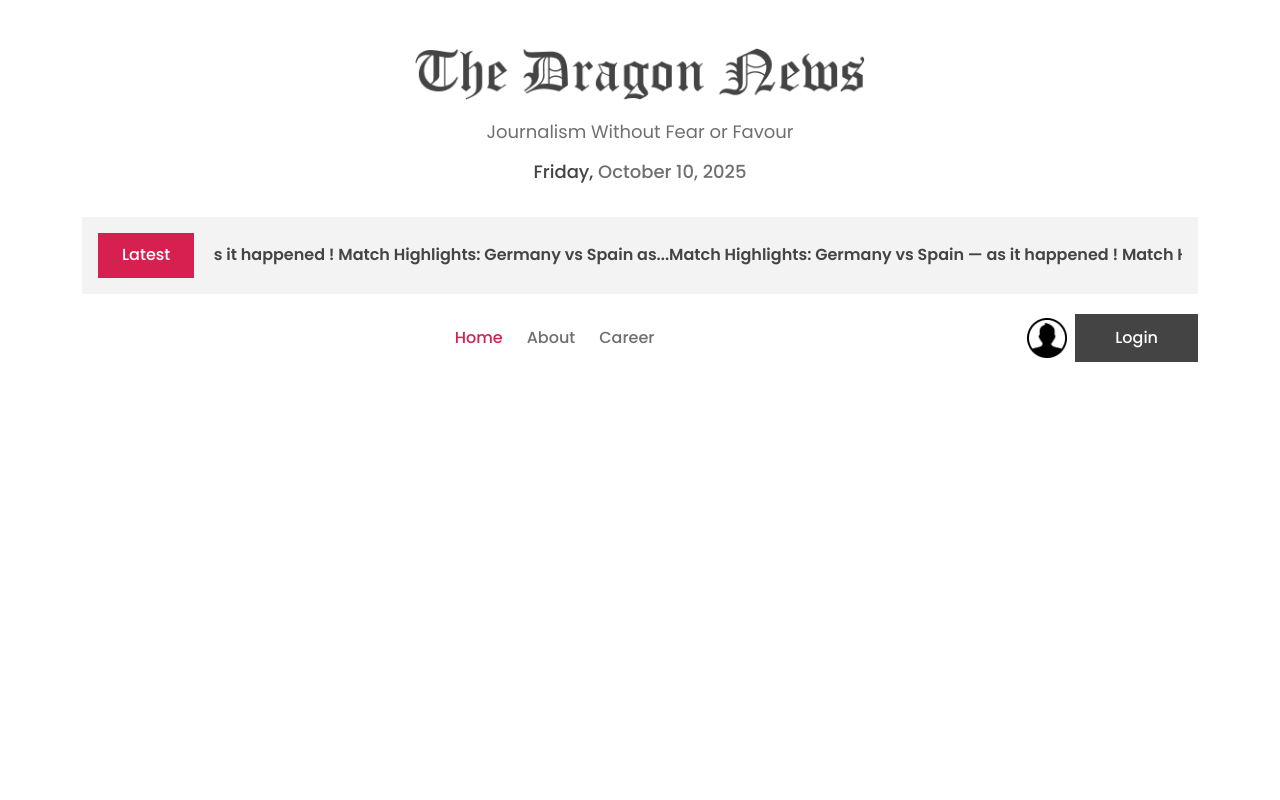
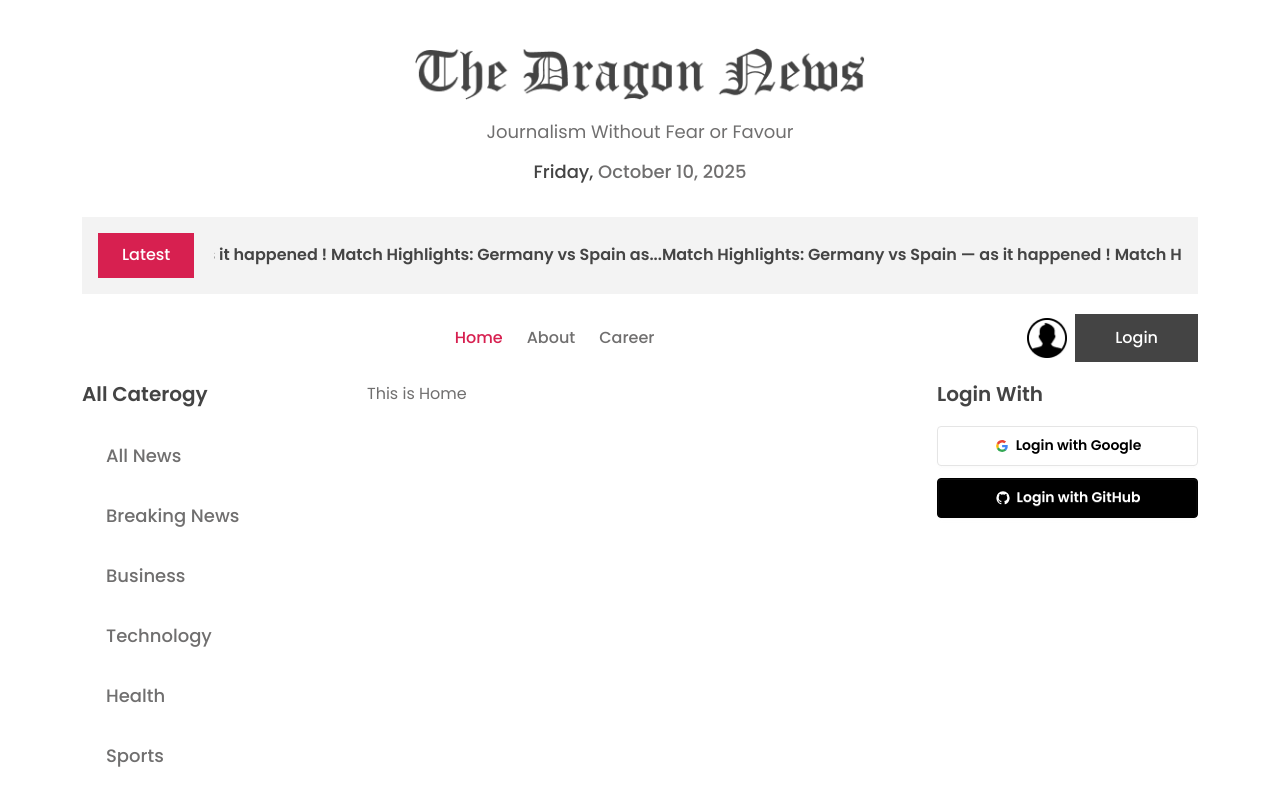
Before and after one commit to AbrarulRhythm/dragon-news, a React (Vite) app: page / in a window 1280 px wide. Shown: the top 800 px of the page. Built offline with nearby package versions, Linux system fonts and the light colour scheme.

Commit message:
load news data

```diff
--- a/package.json
+++ b/package.json
@@ -15,6 +15,7 @@
     "react": "^19.1.1",
     "react-dom": "^19.1.1",
     "react-fast-marquee": "^1.6.5",
+    "react-icons": "^5.5.0",
     "react-router": "^7.9.4",
     "tailwindcss": "^4.1.14"
   },
--- /dev/null
+++ b/src/components/Categories/Categories.jsx
@@ -0,0 +1,35 @@
+import React, { use } from 'react';
+import { NavLink } from 'react-router';
+
+const fetchCategory = async () => {
+    const res = await fetch('/categories.json');
+    return res.json();
+}
+const categoryPromise = fetchCategory();
+
+const Categories = () => {
+    const categories = use(categoryPromise);
+
+    return (
+        <div>
+            <h2 className='text-dark-2 text-xl font-semibold mb-5'>All Caterogy</h2>
+            <div className='category-link grid grid-cols-1'>
+                {
+                    categories.map((category) => {
+                        return (
+                            <NavLink
+                                to={`/category/${category.id}`}
+                                key={category.id}
+                                className='text-lg py-4 pl-6 pr-4 rounded-md font-medium'
+                            >
+                                {category.name}
+                            </NavLink>
+                        )
+                    })
+                }
+            </div>
+        </div>
+    );
+};
+
+export default Categories;
--- /dev/null
+++ b/src/components/HomeLayout/LeftAside.jsx
@@ -0,0 +1,14 @@
+import React, { Suspense } from 'react';
+import Categories from '../Categories/Categories';
+
+const LeftAside = () => {
+    return (
+        <>
+            <Suspense fallback={<span>Loading...</span>}>
+                <Categories></Categories>
+            </Suspense>
+        </>
+    );
+};
+
+export default LeftAside;
--- /dev/null
+++ b/src/components/HomeLayout/RightAside.jsx
@@ -0,0 +1,12 @@
+import React from 'react';
+import SocialLogin from './SocialLogin';
+
+const RightAside = () => {
+    return (
+        <>
+            <SocialLogin></SocialLogin>
+        </>
+    );
+};
+
+export default RightAside;
--- /dev/null
+++ b/src/components/HomeLayout/SocialLogin.jsx
@@ -0,0 +1,23 @@
+import React from 'react';
+
+const SocialLogin = () => {
+    return (
+        <div>
+            <h2 className='text-dark-2 text-xl font-semibold mb-5'>Login With</h2>
+            <div className='grid grid-cols-1 gap-3 mb-7'>
+                {/* Google */}
+                <button className="btn bg-white text-black border-[#e5e5e5]">
+                    <svg aria-label="Google logo" width="16" height="16" xmlns="http://www.w3.org/2000/svg" viewBox="0 0 512 512"><g><path d="m0 0H512V512H0" fill="#fff"></path><path fill="#34a853" d="M153 292c30 82 118 95 171 60h62v48A192 192 0 0190 341"></path><path fill="#4285f4" d="m386 400a140 175 0 0053-179H260v74h102q-7 37-38 57"></path><path fill="#fbbc02" d="m90 341a208 200 0 010-171l63 49q-12 37 0 73"></path><path fill="#ea4335" d="m153 219c22-69 116-109 179-50l55-54c-78-75-230-72-297 55"></path></g></svg>
+                    Login with Google
+                </button>
+                {/* GitHub */}
+                <button className="btn bg-black text-white border-black">
+                    <svg aria-label="GitHub logo" width="16" height="16" xmlns="http://www.w3.org/2000/svg" viewBox="0 0 24 24"><path fill="white" d="M12,2A10,10 0 0,0 2,12C2,16.42 4.87,20.17 8.84,21.5C9.34,21.58 9.5,21.27 9.5,21C9.5,20.77 9.5,20.14 9.5,19.31C6.73,19.91 6.14,17.97 6.14,17.97C5.68,16.81 5.03,16.5 5.03,16.5C4.12,15.88 5.1,15.9 5.1,15.9C6.1,15.97 6.63,16.93 6.63,16.93C7.5,18.45 8.97,18 9.54,17.76C9.63,17.11 9.89,16.67 10.17,16.42C7.95,16.17 5.62,15.31 5.62,11.5C5.62,10.39 6,9.5 6.65,8.79C6.55,8.54 6.2,7.5 6.75,6.15C6.75,6.15 7.59,5.88 9.5,7.17C10.29,6.95 11.15,6.84 12,6.84C12.85,6.84 13.71,6.95 14.5,7.17C16.41,5.88 17.25,6.15 17.25,6.15C17.8,7.5 17.45,8.54 17.35,8.79C18,9.5 18.38,10.39 18.38,11.5C18.38,15.32 16.04,16.16 13.81,16.41C14.17,16.72 14.5,17.33 14.5,18.26C14.5,19.6 14.5,20.68 14.5,21C14.5,21.27 14.66,21.59 15.17,21.5C19.14,20.16 22,16.42 22,12A10,10 0 0,0 12,2Z"></path></svg>
+                    Login with GitHub
+                </button>
+            </div>
+        </div>
+    );
+};
+
+export default SocialLogin;
--- a/src/index.css
+++ b/src/index.css
@@ -53,3 +53,9 @@ p {
 .nav ul li a.active {
   @apply text-pink-theme;
 }
+
+.category-link a:hover,
+.category-link a.active {
+  /* @apply bg-dark-6 text-dark-2; */
+  @apply bg-pink-theme text-white;
+}
--- a/src/layouts/HomeLayout/HomeLayout.jsx
+++ b/src/layouts/HomeLayout/HomeLayout.jsx
@@ -3,6 +3,8 @@ import { Outlet } from 'react-router';
 import Header from '../../components/Header/Header';
 import LatestNews from '../../components/LatestNews/LatestNews';
 import NavBar from '../../components/NavBar/NavBar';
+import LeftAside from '../../components/HomeLayout/LeftAside';
+import RightAside from '../../components/HomeLayout/RightAside';
 
 const HomeLayout = () => {
     return (
@@ -16,13 +18,19 @@ const HomeLayout = () => {
                     <NavBar></NavBar>
                 </nav>
             </header>
-            <main>
-                <section className='left_nav'></section>
-                <section className='main'>
-                    <Outlet></Outlet>
-                </section>
-                <section className='right_nav'></section>
-            </main>
+            <div className='container'>
+                <main className='flex flex-wrap -mx-3 mt-5'>
+                    <aside className='w-full lg:w-3/12 px-3 mb-6'>
+                        <LeftAside></LeftAside>
+                    </aside>
+                    <section className='w-full lg:w-6/12 px-3 mb-6'>
+                        <Outlet></Outlet>
+                    </section>
+                    <aside className='w-full lg:w-3/12 px-3 mb-6'>
+                        <RightAside></RightAside>
+                    </aside>
+                </main>
+            </div>
         </>
     );
 };
--- /dev/null
+++ b/src/pages/CategoryNews/CategoryNews.jsx
@@ -0,0 +1,32 @@
+import React, { useEffect, useState } from 'react';
+import { useLoaderData, useParams } from 'react-router';
+
+const CategoryNews = () => {
+    const { id } = useParams();
+    const data = useLoaderData();
+
+    const [categoryNews, setCategoryNews] = useState([]);
+
+    useEffect(() => {
+        if (parseInt(id) === 0) {
+            setCategoryNews(data);
+            return;
+        }
+        else if (parseInt(id) === 1) {
+            const filteredNews = data.filter(news => news.others.is_today_pick === true);
+            setCategoryNews(filteredNews);
+        }
+        else {
+            const filteredNews = data.filter(news => news.category_id === parseInt(id));
+            setCategoryNews(filteredNews);
+        }
+    }, [data, id]);
+
+    return (
+        <div>
+            <h2 className='text-dark-2 text-xl font-semibold mb-5'>Dragon News Home - {categoryNews.length}</h2>
+        </div>
+    );
+};
+
+export default CategoryNews;
--- /dev/null
+++ b/src/pages/Home/Home.jsx
@@ -0,0 +1,11 @@
+import React from 'react';
+
+const Home = () => {
+    return (
+        <div>
+            This is Home
+        </div>
+    );
+};
+
+export default Home;
--- a/src/routes/router.jsx
+++ b/src/routes/router.jsx
@@ -1,10 +1,23 @@
 import { createBrowserRouter } from "react-router";
 import HomeLayout from "../layouts/HomeLayout/HomeLayout";
+import Home from "../pages/Home/Home";
+import CategoryNews from "../pages/CategoryNews/CategoryNews";
 
 export const router = createBrowserRouter([
     {
         path: "/",
         element: <HomeLayout></HomeLayout>,
+        children: [
+            {
+                path: '',
+                element: <Home></Home>
+            },
+            {
+                path: '/category/:id',
+                loader: () => fetch('/news.json'),
+                element: <CategoryNews></CategoryNews>
+            }
+        ]
     },
     {
         path: "auth",
```
Also changed, not shown: 1 other file (tests, documents, lock files or other folders).
